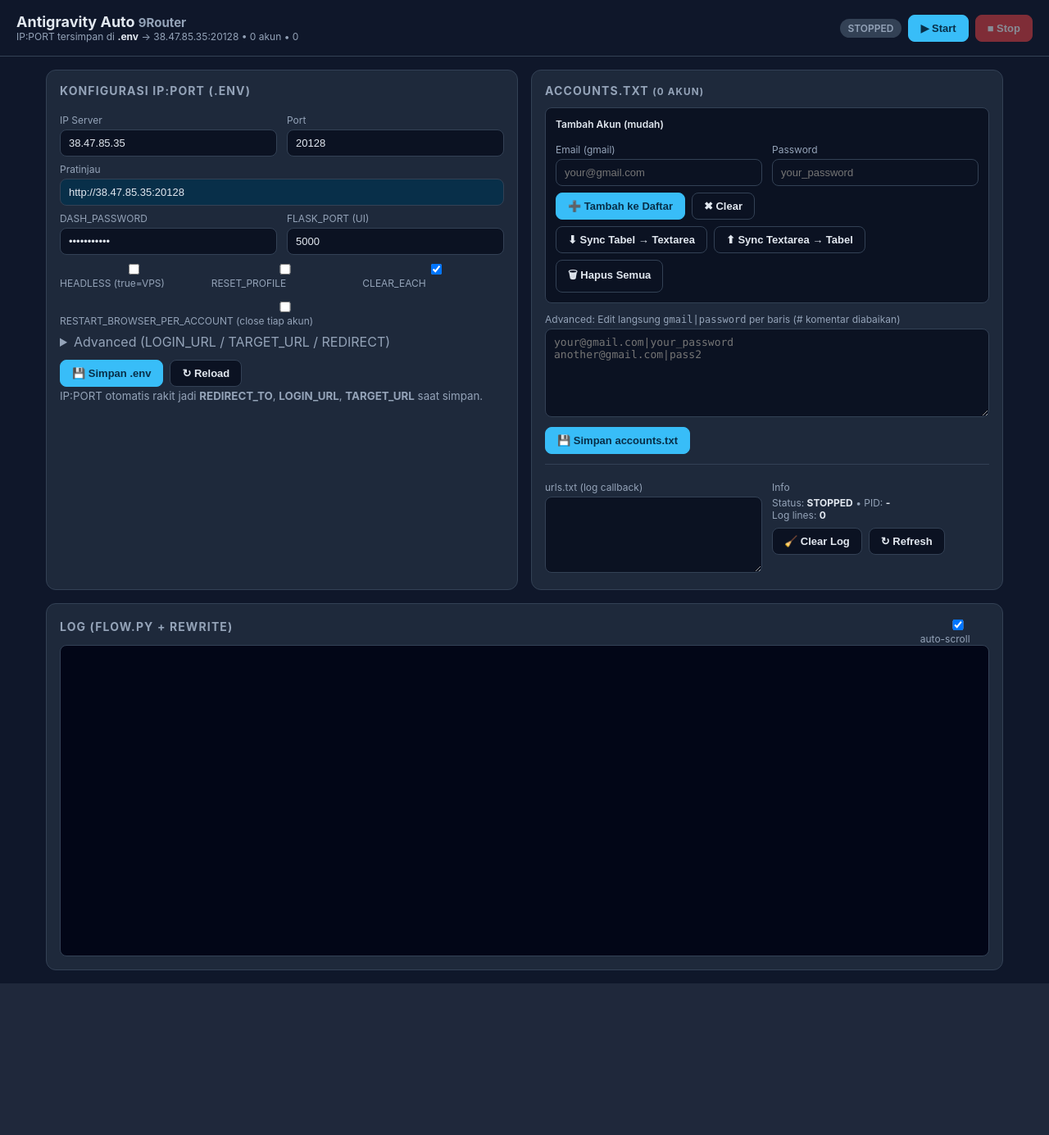
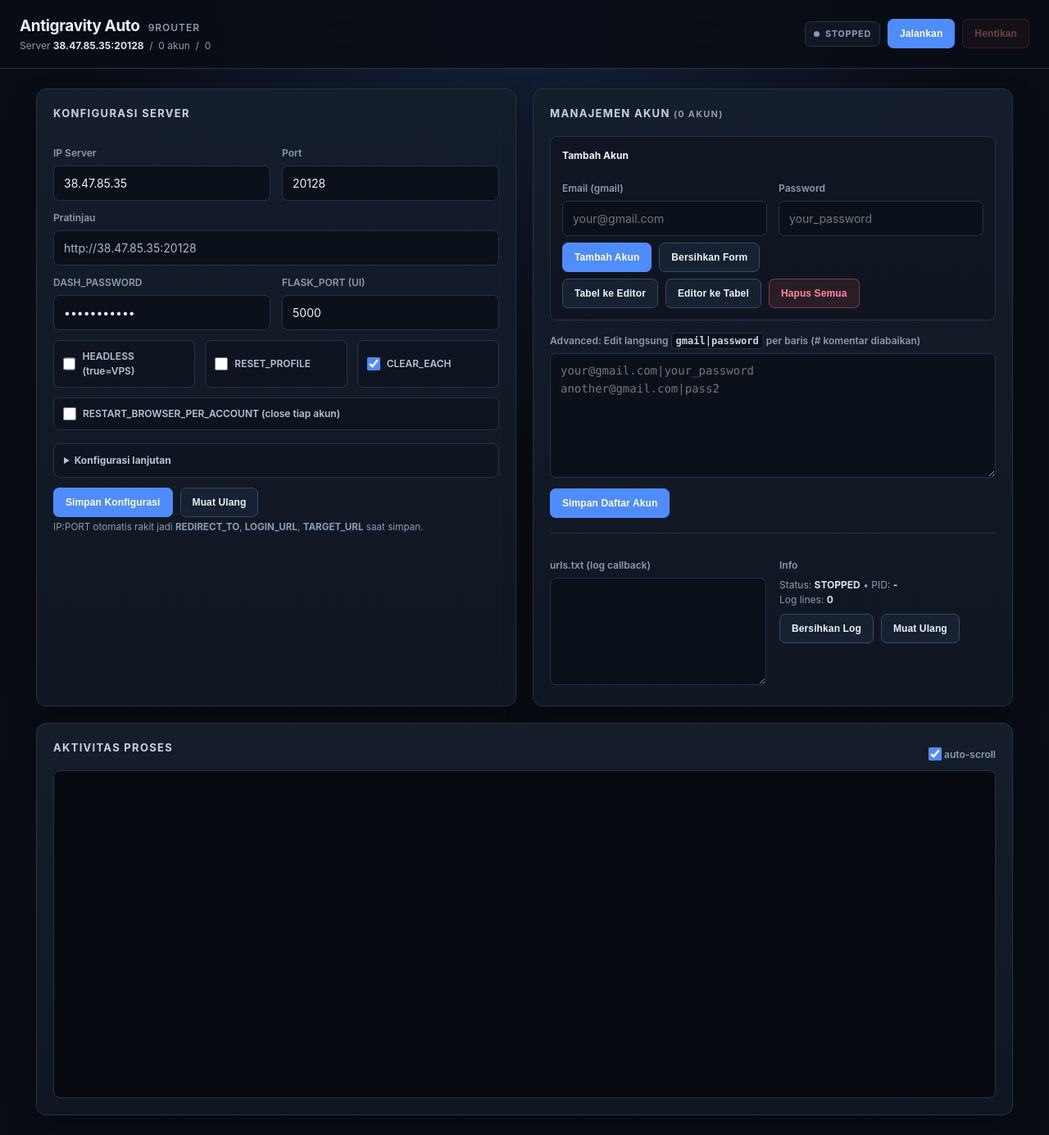
Before and after one commit to Dropking1122/antigravityxgsuit, a Flask app: page / in a window 1280 px wide. Shown: the whole page at 82% size. Before the commit the page ends 1200 px from the top, so only its background shows below. Run offline with Flask 3, Linux system fonts and the light colour scheme; data that the repository does not hold is empty.

Commit message:
sync: timpa semua file dengan isi testantigravity.zip dari user

```diff
--- a/templates/index.html
+++ b/templates/index.html
@@ -5,54 +5,60 @@
   <meta name="viewport" content="width=device-width,initial-scale=1"/>
   <title>Antigravity Auto - UI</title>
   <style>
-    :root{--bg:#0f172a;--card:#1e293b;--border:#334155;--accent:#38bdf8;--ok:#22c55e;--warn:#f59e0b;--err:#ef4444;--text:#e2e8f0;--muted:#94a3b8}
-    *{box-sizing:border-box} body{margin:0;font-family:Inter,system-ui,Segoe UI,Roboto,sans-serif;background:var(--bg);color:var(--text)}
-    header{padding:16px 20px;border-bottom:1px solid var(--border);display:flex;justify-content:space-between;align-items:center;gap:12px}
-    header h1{margin:0;font-size:18px} header small{color:var(--muted)}
-    .badge{padding:4px 10px;border-radius:999px;font-size:12px;font-weight:600}
-    .badge-run{background:var(--ok);color:#052e16} .badge-stop{background:var(--border);color:var(--muted)}
-    .wrap{max-width:1200px;margin:0 auto;padding:16px;display:grid;grid-template-columns:1fr 1fr;gap:16px}
-    @media(max-width:900px){.wrap{grid-template-columns:1fr}}
-    .card{background:var(--card);border:1px solid var(--border);border-radius:12px;padding:16px}
-    .card h2{margin:0 0 12px;font-size:14px;text-transform:uppercase;letter-spacing:.08em;color:var(--muted)}
-    label{font-size:12px;color:var(--muted);display:block;margin:8px 0 4px}
-    input,select,textarea{width:100%;padding:8px 10px;border-radius:8px;border:1px solid var(--border);background:#0b1222;color:var(--text);font-size:13px}
-    textarea{font-family:ui-monospace,Consolas,monospace;resize:vertical}
-    .row{display:grid;grid-template-columns:1fr 1fr;gap:12px}
-    .row3{display:grid;grid-template-columns:1fr 1fr 1fr;gap:12px}
-    .btn{padding:8px 14px;border-radius:8px;border:1px solid var(--border);background:#0b1222;color:var(--text);cursor:pointer;font-weight:600;font-size:13px}
-    .btn:hover{border-color:var(--accent)} .btn-primary{background:var(--accent);color:#082f49;border-color:var(--accent)} .btn-danger{background:var(--err);border-color:var(--err);color:white}
-    .btn:disabled{opacity:.5;cursor:not-allowed}
-    .log{height:380px;overflow:auto;background:#020617;border:1px solid var(--border);border-radius:8px;padding:10px;font-family:ui-monospace,Consolas,monospace;font-size:12px;line-height:1.5;white-space:pre-wrap;word-break:break-all}
-    .grid2{display:grid;grid-template-columns:1fr 1fr;gap:12px}
-    small{color:var(--muted)} .flex{display:flex;gap:8px;align-items:center;flex-wrap:wrap}
-    .kpi{font-size:12px;color:var(--muted)} .kpi b{color:var(--text)}
-    hr{border:none;border-top:1px solid var(--border);margin:12px 0}
+    :root{--bg:#090d15;--surface:#101722;--surface-2:#151e2b;--field:#0b111b;--border:#263244;--border-strong:#3a4a60;--accent:#4f8cff;--accent-hover:#6a9dff;--ok:#32c787;--err:#ef5b67;--text:#edf2f7;--muted:#8e9bad;--shadow:0 16px 36px rgba(0,0,0,.24)}
+    *{box-sizing:border-box}
+    body{margin:0;min-height:100vh;font-family:Inter,ui-sans-serif,system-ui,-apple-system,"Segoe UI",sans-serif;background:radial-gradient(circle at top,#152037 0,#090d15 34rem);color:var(--text);font-size:14px;line-height:1.5}
+    header{position:sticky;top:0;z-index:10;padding:18px max(24px,calc((100vw - 1240px)/2));border-bottom:1px solid rgba(58,74,96,.7);background:rgba(9,13,21,.88);backdrop-filter:blur(16px);display:flex;justify-content:space-between;align-items:center;gap:20px}
+    header h1{margin:0;font-size:19px;font-weight:700;letter-spacing:-.02em} header h1 small{margin-left:6px;font-size:12px;font-weight:600;letter-spacing:.08em;text-transform:uppercase}
+    small{color:var(--muted)}
+    .badge{display:inline-flex;align-items:center;gap:7px;padding:6px 10px;border:1px solid var(--border);border-radius:7px;font-size:11px;font-weight:700;letter-spacing:.06em}
+    .badge:before{content:"";width:7px;height:7px;border-radius:50%;background:currentColor}
+    .badge-run{color:var(--ok);background:rgba(50,199,135,.1);border-color:rgba(50,199,135,.3)} .badge-stop{color:var(--muted);background:var(--surface)}
+    .wrap{max-width:1240px;margin:0 auto;padding:24px;display:grid;grid-template-columns:minmax(0,1fr) minmax(0,1fr);gap:20px}
+    .card{background:linear-gradient(180deg,rgba(21,30,43,.98),rgba(16,23,34,.98));border:1px solid var(--border);border-radius:12px;padding:20px;box-shadow:var(--shadow)}
+    .card h2{margin:0 0 18px;font-size:13px;font-weight:700;text-transform:uppercase;letter-spacing:.1em;color:#c8d2df}
+    label{font-size:12px;font-weight:600;color:var(--muted);display:block;margin:12px 0 6px}
+    input,select,textarea{width:100%;padding:10px 12px;border-radius:7px;border:1px solid var(--border);outline:none;background:var(--field);color:var(--text);font:inherit;transition:border-color .15s,box-shadow .15s}
+    input:hover,select:hover,textarea:hover{border-color:var(--border-strong)} input:focus,select:focus,textarea:focus{border-color:var(--accent);box-shadow:0 0 0 3px rgba(79,140,255,.14)} input[readonly],textarea[readonly]{background:#0a1019;color:#aab7c6}
+    input[type="checkbox"]{width:16px;height:16px;margin:0;accent-color:var(--accent);vertical-align:-3px}
+    textarea{font-family:"SFMono-Regular",Consolas,"Liberation Mono",monospace;resize:vertical;line-height:1.55}
+    .row{display:grid;grid-template-columns:1fr 1fr;gap:14px}.row3{display:grid;grid-template-columns:repeat(3,1fr);gap:12px}.grid2{display:grid;grid-template-columns:1fr 1fr;gap:16px}
+    .row3 label,.card>label:has(input[type="checkbox"]){display:flex;align-items:center;gap:8px;padding:10px 11px;margin:12px 0 0;border:1px solid var(--border);border-radius:7px;background:rgba(11,17,27,.6);color:#b8c3d1}
+    .btn{min-height:36px;padding:8px 14px;border-radius:7px;border:1px solid var(--border-strong);background:#172131;color:var(--text);cursor:pointer;font-weight:650;font-size:12px;letter-spacing:.01em;transition:background .15s,border-color .15s,transform .15s}
+    .btn:hover{background:#202c3e;border-color:#53657d}.btn:active{transform:translateY(1px)}.btn-primary{background:var(--accent);color:white;border-color:var(--accent)}.btn-primary:hover{background:var(--accent-hover);border-color:var(--accent-hover)}.btn-danger{background:rgba(239,91,103,.12);border-color:rgba(239,91,103,.45);color:#ff8a94}.btn-danger:hover{background:rgba(239,91,103,.2);border-color:var(--err)}.btn:disabled{opacity:.42;cursor:not-allowed;transform:none}
+    .log{height:400px;overflow:auto;background:#060a10;border:1px solid var(--border);border-radius:8px;padding:14px;font-family:"SFMono-Regular",Consolas,"Liberation Mono",monospace;font-size:12px;line-height:1.65;white-space:pre-wrap;word-break:break-all;color:#b9c8d8}
+    .flex{display:flex;gap:9px;align-items:center;flex-wrap:wrap}.kpi{font-size:12px;color:var(--muted)}.kpi b{color:#dbe4ee;font-weight:650}hr{border:none;border-top:1px solid var(--border);margin:18px 0}
+    details{margin-top:16px;border:1px solid var(--border);border-radius:8px;background:rgba(11,17,27,.45)}summary{padding:11px 12px;cursor:pointer;color:#b8c3d1;font-size:12px;font-weight:650}details[open]{padding:0 12px 12px}details[open] summary{margin:0 -12px 8px;border-bottom:1px solid var(--border)}
+    table{width:100%;border-collapse:collapse}th{font-size:11px;text-transform:uppercase;letter-spacing:.07em;color:var(--muted)}td,th{padding:9px 10px!important;text-align:left}tbody tr{border-top:1px solid var(--border)!important}tbody tr:hover{background:rgba(79,140,255,.04)}
+    code{padding:2px 5px;border:1px solid var(--border);border-radius:4px;background:var(--field);color:#c8d6e5}
+    #cfgMsg,#accMsg,#addMsg{font-weight:650;color:#a9bdd3}
+    @media(max-width:900px){header{position:static;padding:16px 18px;align-items:flex-start;flex-direction:column}.wrap{grid-template-columns:1fr;padding:16px}.row3{grid-template-columns:1fr}.card{padding:17px}}
+    @media(max-width:600px){.row,.grid2{grid-template-columns:1fr}.flex .btn{flex:1}.log{height:320px}}
   </style>
 </head>
 <body>
 <header>
   <div>
     <h1>Antigravity Auto <small>9Router</small></h1>
-    <div class="kpi">IP:PORT tersimpan di <b>.env</b> → <span id="ipport">-</span> • <span id="accCount">0 akun</span> • <span id="urlsCount">0 urls</span></div>
+    <div class="kpi">Server <b id="ipport">-</b> &nbsp;/&nbsp; <span id="accCount">0 akun</span> &nbsp;/&nbsp; <span id="urlsCount">0 URL</span></div>
   </div>
   <div class="flex">
     <span id="statusBadge" class="badge badge-stop">STOPPED</span>
-    <button class="btn btn-primary" id="btnStart" onclick="doStart()">▶ Start</button>
-    <button class="btn btn-danger" id="btnStop" onclick="doStop()" disabled>■ Stop</button>
+    <button class="btn btn-primary" id="btnStart" onclick="doStart()">Jalankan</button>
+    <button class="btn btn-danger" id="btnStop" onclick="doStop()" disabled>Hentikan</button>
   </div>
 </header>
 
 <div class="wrap">
   <!-- CONFIG IP:PORT -->
   <div class="card">
-    <h2>Konfigurasi IP:PORT (.env)</h2>
+    <h2>Konfigurasi Server</h2>
     <div class="row">
       <div><label>IP Server</label><input id="cfg_ip" placeholder="YOUR_IP"/></div>
       <div><label>Port</label><input id="cfg_port" placeholder="PORT"/></div>
     </div>
     <label>Pratinjau</label>
-    <input id="preview_url" readonly style="background:#082f49"/>
+    <input id="preview_url" readonly/>
     <div class="row">
       <div><label>DASH_PASSWORD</label><input id="cfg_pass" type="password" placeholder="YOUR_DASH_PASSWORD"/></div>
       <div><label>FLASK_PORT (UI)</label><input id="cfg_flaskport" placeholder="5000"/></div>
@@ -63,15 +69,15 @@
       <label><input type="checkbox" id="cfg_clear"/> CLEAR_EACH</label>
     </div>
     <label><input type="checkbox" id="cfg_restart"/> RESTART_BROWSER_PER_ACCOUNT (close tiap akun)</label>
-    <details style="margin-top:8px"><summary style="cursor:pointer;color:var(--muted)">Advanced (LOGIN_URL / TARGET_URL / REDIRECT)</summary>
+    <details><summary>Konfigurasi lanjutan</summary>
       <label>LOGIN_URL</label><input id="cfg_login"/>
       <label>TARGET_URL</label><input id="cfg_target"/>
       <label>REDIRECT_FROM</label><input id="cfg_from"/>
       <label>REDIRECT_TO</label><input id="cfg_to"/>
     </details>
     <div class="flex" style="margin-top:12px">
-      <button class="btn btn-primary" onclick="saveConfig()">💾 Simpan .env</button>
-      <button class="btn" onclick="loadConfig()">↻ Reload</button>
+      <button class="btn btn-primary" onclick="saveConfig()">Simpan Konfigurasi</button>
+      <button class="btn" onclick="loadConfig()">Muat Ulang</button>
       <small id="cfgMsg"></small>
     </div>
     <small>IP:PORT otomatis rakit jadi <b>REDIRECT_TO</b>, <b>LOGIN_URL</b>, <b>TARGET_URL</b> saat simpan.</small>
@@ -79,16 +85,16 @@
 
   <!-- ACCOUNTS -->
   <div class="card">
-    <h2>Accounts.txt <small id="accInfo"></small></h2>
-    <div style="background:#0b1222;border:1px solid var(--border);border-radius:8px;padding:12px;margin-bottom:12px">
-      <label style="margin:0 0 8px;font-weight:600;color:var(--text)">Tambah Akun (mudah)</label>
+    <h2>Manajemen Akun <small id="accInfo"></small></h2>
+    <div style="background:rgba(11,17,27,.55);border:1px solid var(--border);border-radius:8px;padding:14px;margin-bottom:16px">
+      <label style="margin:0 0 10px;font-weight:700;color:var(--text)">Tambah Akun</label>
       <div class="row">
         <div><label>Email (gmail)</label><input id="new_email" placeholder="your@gmail.com" type="email"/></div>
-        <div><label>Password</label><input id="new_pass" placeholder="your_password" type="text"/></div>
+        <div><label>Password</label><input id="new_pass" placeholder="your_password" type="password"/></div>
       </div>
       <div class="flex" style="margin-top:8px">
-        <button class="btn btn-primary" onclick="addAccount()">➕ Tambah ke Daftar</button>
-        <button class="btn" onclick="document.getElementById('new_email').value='';document.getElementById('new_pass').value='';">✖ Clear</button>
+        <button class="btn btn-primary" onclick="addAccount()">Tambah Akun</button>
+        <button class="btn" onclick="document.getElementById('new_email').value='';document.getElementById('new_pass').value='';">Bersihkan Form</button>
         <small id="addMsg"></small>
       </div>
       <div id="accTableWrap" style="margin-top:12px;max-height:160px;overflow:auto;border:1px solid var(--border);border-radius:8px;display:none">
@@ -98,15 +104,15 @@
         </table>
       </div>
       <div class="flex" style="margin-top:8px">
-        <button class="btn" onclick="syncTableToTextarea()">⬇ Sync Tabel → Textarea</button>
-        <button class="btn" onclick="syncTextareaToTable()">⬆ Sync Textarea → Tabel</button>
-        <button class="btn" onclick="if(confirm('Hapus semua akun?')){document.getElementById('accounts').value='';saveAccounts();renderTable();}">🗑 Hapus Semua</button>
+        <button class="btn" onclick="syncTableToTextarea()">Tabel ke Editor</button>
+        <button class="btn" onclick="syncTextareaToTable()">Editor ke Tabel</button>
+        <button class="btn btn-danger" onclick="if(confirm('Hapus semua akun?')){document.getElementById('accounts').value='';saveAccounts();renderTable();}">Hapus Semua</button>
       </div>
     </div>
     <label>Advanced: Edit langsung <code>gmail|password</code> per baris (# komentar diabaikan)</label>
     <textarea id="accounts" rows="6" placeholder="your@gmail.com|your_password&#10;another@gmail.com|pass2"></textarea>
     <div class="flex" style="margin-top:8px">
-      <button class="btn btn-primary" onclick="saveAccounts()">💾 Simpan accounts.txt</button>
+      <button class="btn btn-primary" onclick="saveAccounts()">Simpan Daftar Akun</button>
       <small id="accMsg"></small>
     </div>
     <hr/>
@@ -117,8 +123,8 @@
         <div class="kpi">Status: <b id="runStatus">-</b> • PID: <b id="pid">-</b></div>
         <div class="kpi">Log lines: <b id="logCount">0</b></div>
         <div style="margin-top:8px" class="flex">
-          <button class="btn" onclick="clearLogs()">🧹 Clear Log</button>
-          <button class="btn" onclick="pollLogs()">↻ Refresh</button>
+          <button class="btn" onclick="clearLogs()">Bersihkan Log</button>
+          <button class="btn" onclick="pollLogs()">Muat Ulang</button>
         </div>
       </div>
     </div>
@@ -127,7 +133,7 @@
   <!-- LOG -->
   <div class="card" style="grid-column:1/-1">
     <div class="flex" style="justify-content:space-between">
-      <h2>Log (flow.py + rewrite)</h2>
+      <h2>Aktivitas Proses</h2>
       <label style="margin:0"><input type="checkbox" id="autoScroll" checked/> auto-scroll</label>
     </div>
     <div id="log" class="log">Menunggu...</div>
@@ -191,7 +197,7 @@ function updatePreview(){
 function parseAccounts(){
   const txt=document.getElementById('accounts').value;
   return txt.split('\n').map(l=>l.trim()).filter(l=>l&&!l.startsWith('#')).map(l=>{
-    const p=l.split('|'); return {email:(p[0]||'').trim(), pass:(p[1]||'').trim(), raw:l}
+    const i=l.indexOf('|'); return {email:(i<0?l:l.slice(0,i)).trim(), pass:(i<0?'':l.slice(i+1)).trim(), raw:l}
   }).filter(x=>x.email);
 }
 function renderTable(){
@@ -204,7 +210,8 @@ function renderTable(){
   accs.forEach((a,i)=>{
     const tr=document.createElement('tr');
     tr.style.borderTop='1px solid var(--border)';
-    tr.innerHTML=`<td style="padding:6px">${i+1}</td><td style="padding:6px;word-break:break-all">${a.email}</td><td style="padding:6px;font-family:monospace">••••••</td><td style="padding:6px"><button class="btn" style="padding:4px 8px;font-size:11px" onclick="deleteAccount(${i})">✖</button></td>`;
+    tr.innerHTML=`<td style="padding:6px">${i+1}</td><td style="padding:6px;word-break:break-all"></td><td style="padding:6px;font-family:monospace">••••••</td><td style="padding:6px"><button class="btn btn-danger" style="padding:4px 8px;font-size:11px" onclick="deleteAccount(${i})">Hapus</button></td>`;
+    tr.children[1].textContent=a.email;
     tbody.appendChild(tr);
   });
 }
@@ -227,7 +234,7 @@ function addAccount(){
   if(cur.split('\n').some(l=>l.trim()===line)){ msg.textContent='sudah ada'; setTimeout(()=>msg.textContent='',2000); return; }
   document.getElementById('accounts').value = cur ? cur+'\n'+line : line;
   document.getElementById('new_email').value=''; document.getElementById('new_pass').value='';
-  msg.textContent='✓ ditambah (belum disimpan)'; setTimeout(()=>msg.textContent='',2000);
+  msg.textContent='Berhasil ditambahkan'; setTimeout(()=>msg.textContent='',2000);
   renderTable();
   // auto save
   saveAccounts();
@@ -258,7 +265,7 @@ async function saveConfig(){
   };
   const r=await fetch('/api/config',{method:'POST',headers:{'Content-Type':'application/json'},body:JSON.stringify(payload)});
   const j=await r.json();
-  document.getElementById('cfgMsg').textContent = j.ok ? '✓ tersimpan' : '✗ '+(j.error||'gagal');
+  document.getElementById('cfgMsg').textContent = j.ok ? 'Berhasil disimpan' : (j.error||'Gagal menyimpan');
   setTimeout(()=>document.getElementById('cfgMsg').textContent='',2000);
   loadConfig();
 }
@@ -266,7 +273,7 @@ async function saveAccounts(){
   const content=document.getElementById('accounts').value;
   const r=await fetch('/api/accounts',{method:'POST',headers:{'Content-Type':'application/json'},body:JSON.stringify({content})});
   const j=await r.json();
-  document.getElementById('accMsg').textContent=j.ok?`✓ ${j.lines} akun`:'✗ gagal';
+  document.getElementById('accMsg').textContent=j.ok?`Tersimpan ${j.lines} akun`:'Gagal menyimpan';
   setTimeout(()=>document.getElementById('accMsg').textContent='',2000);
   loadConfig();
 }
```
Also changed, not shown: flow.py (+44 -88 lines), README.md, 1 other file.
